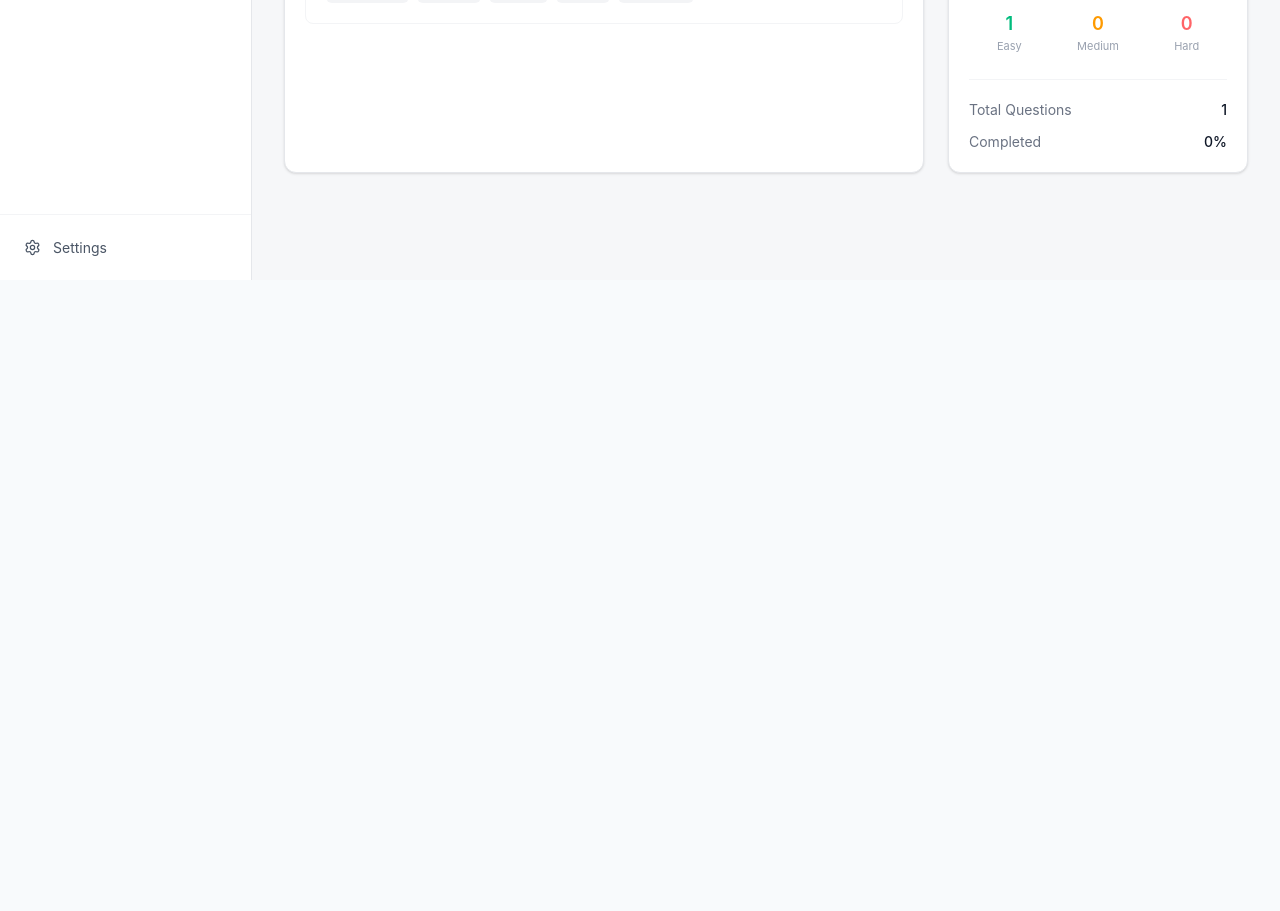
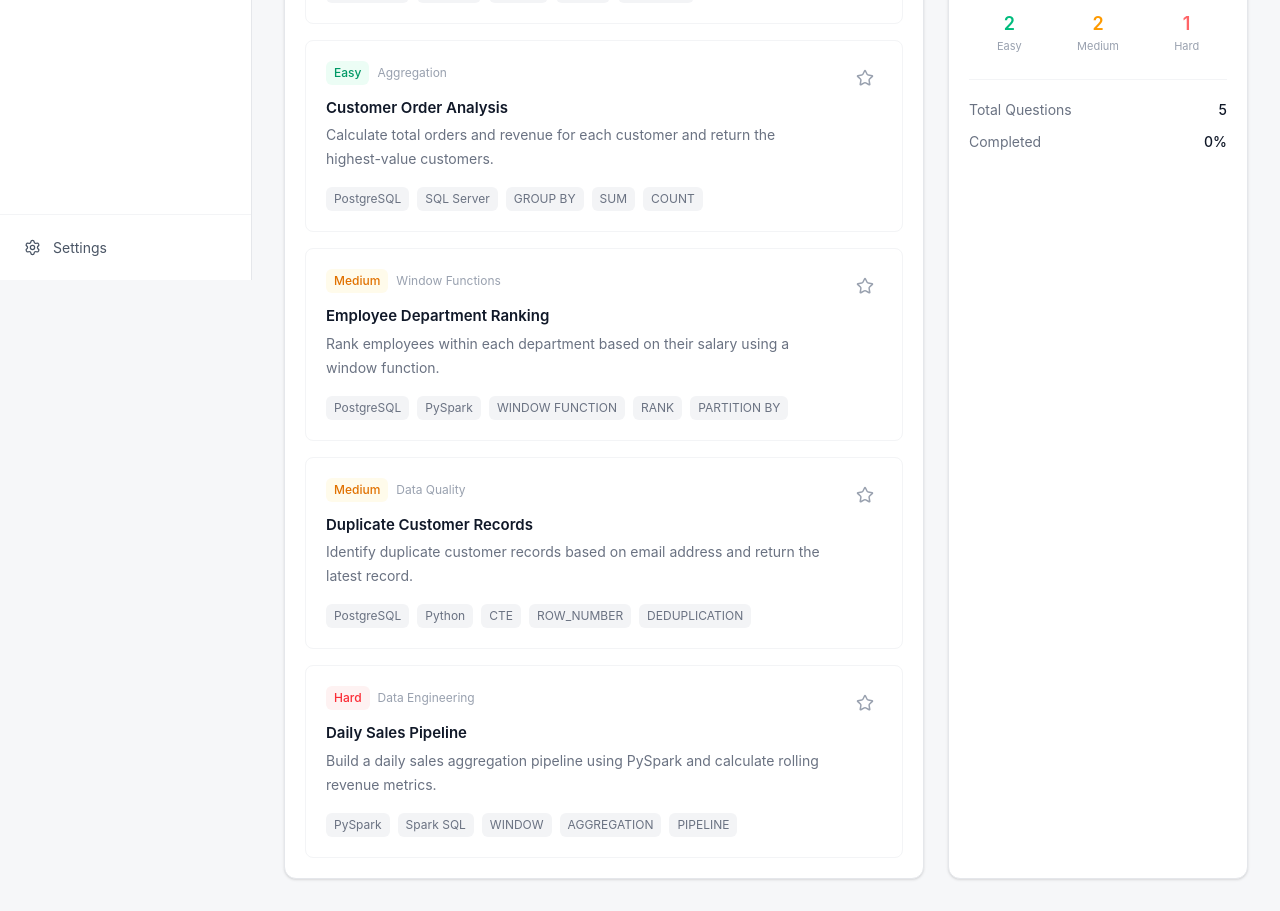
Before and after one commit to eagleanurag/queryvanta, a React (Vite) app: page / in a window 1280 px wide. Shown: the part 520-1431 px from the top of the page. Before the commit the page ends 800 px from the top, so only its background shows below. Built offline with nearby package versions, Linux system fonts and the light colour scheme.

Commit message:
Add question type taxonomy

```diff
--- a/src/data/questions.ts
+++ b/src/data/questions.ts
@@ -1,10 +1,18 @@
 export type Difficulty = "Easy" | "Medium" | "Hard";
+
+export type QuestionType =
+  | "SQL"
+  | "PySpark"
+  | "Data Modeling"
+  | "Data Engineering"
+  | "Architecture";
 
 export type Question = {
   id: string;
   title: string;
   description: string;
   difficulty: Difficulty;
+  questionType: QuestionType;
   category: string;
   languages: string[];
   tags: string[];
@@ -19,10 +27,67 @@ export const questions: Question[] = [
     description:
       "Filter recent videos with more than 1 million views and sort them by duration.",
     difficulty: "Easy",
+    questionType: "SQL",
     category: "Filtering",
     languages: ["PostgreSQL", "PySpark"],
     tags: ["WHERE", "FILTER", "ORDER BY"],
     companies: ["Netflix"],
     solved: false,
   },
+
+  {
+    id: "customer-order-analysis",
+    title: "Customer Order Analysis",
+    description:
+      "Calculate total orders and revenue for each customer and return the highest-value customers.",
+    difficulty: "Easy",
+    questionType: "SQL",
+    category: "Aggregation",
+    languages: ["PostgreSQL", "SQL Server"],
+    tags: ["GROUP BY", "SUM", "COUNT"],
+    companies: ["Amazon"],
+    solved: false,
+  },
+
+  {
+    id: "employee-department-ranking",
+    title: "Employee Department Ranking",
+    description:
+      "Rank employees within each department based on their salary using a window function.",
+    difficulty: "Medium",
+    questionType: "SQL",
+    category: "Window Functions",
+    languages: ["PostgreSQL", "PySpark"],
+    tags: ["WINDOW FUNCTION", "RANK", "PARTITION BY"],
+    companies: ["Microsoft"],
+    solved: false,
+  },
+
+  {
+    id: "duplicate-customer-records",
+    title: "Duplicate Customer Records",
+    description:
+      "Identify duplicate customer records based on email address and return the latest record.",
+    difficulty: "Medium",
+    questionType: "SQL",
+    category: "Data Quality",
+    languages: ["PostgreSQL", "Python"],
+    tags: ["CTE", "ROW_NUMBER", "DEDUPLICATION"],
+    companies: ["Google"],
+    solved: false,
+  },
+
+  {
+    id: "daily-sales-pipeline",
+    title: "Daily Sales Pipeline",
+    description:
+      "Build a daily sales aggregation pipeline using PySpark and calculate rolling revenue metrics.",
+    difficulty: "Hard",
+    questionType: "PySpark",
+    category: "Data Engineering",
+    languages: ["PySpark", "Spark SQL"],
+    tags: ["WINDOW", "AGGREGATION", "PIPELINE"],
+    companies: ["Meta"],
+    solved: false,
+  },
 ];
```
